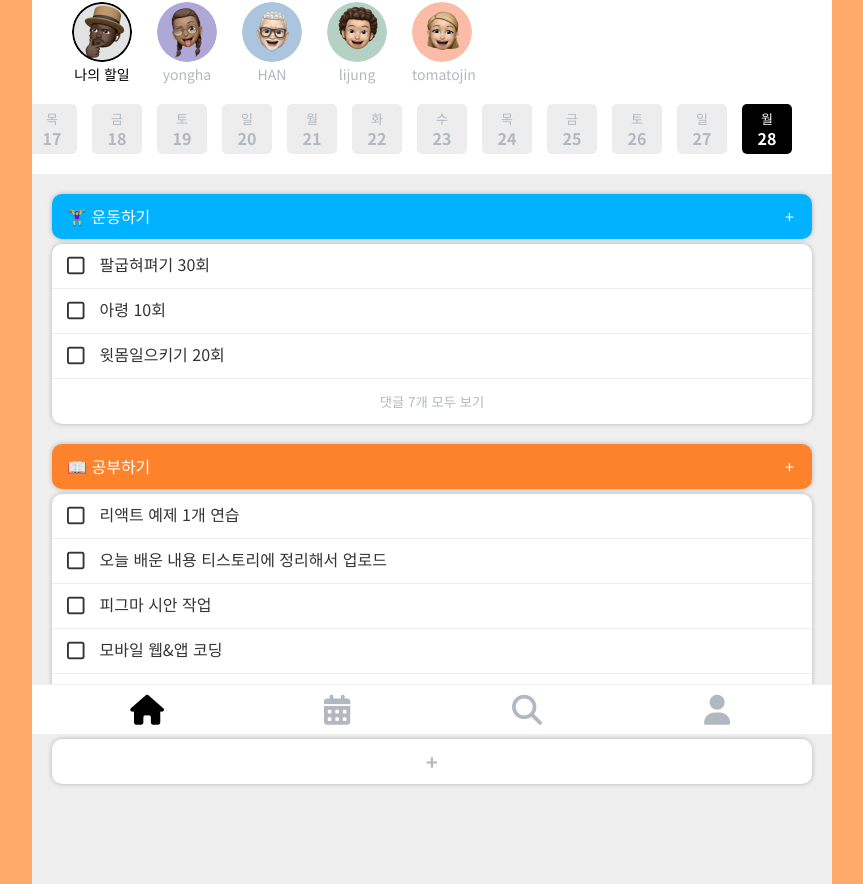
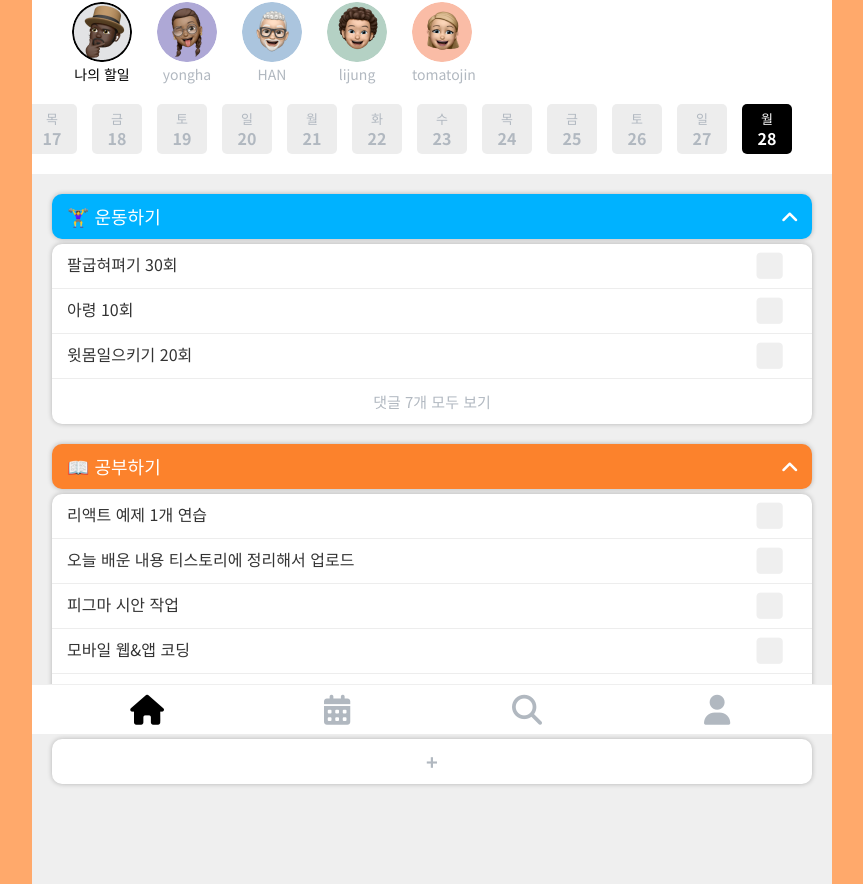
Before and after one commit to pcy09/04_Hi-TODO, a plain HTML site: page index.html in a window 1280 px wide. Shown: the part 66-950 px from the top of the page, without its empty margins (208-1071 px from the left). Drawn offline with nearby package versions, Linux system fonts and the light colour scheme.

Commit message:
2022.11.28

```diff
--- a/css/_common.scss
+++ b/css/_common.scss
@@ -5,10 +5,11 @@ html {
 }
 body {
 	position: relative;
-	background-color: $white;
+	background-color: $efefef;
 	min-width: 320px;
 	max-width: 800px;
 	margin: 0 auto;
+	height: 100vh;
 }
 body * {
 	font-family: "Noto Sans KR", sans-serif;
--- a/css/_main.scss
+++ b/css/_main.scss
@@ -2,6 +2,7 @@
 main {
 	margin-top: 55px;
 	#section1 {
+		background-color: $white;
 		.swiper.profile {
 			width: 100%;
 			height: 105px;
@@ -39,6 +40,8 @@ main {
 		}
 	}
 	#section2 {
+		background-color: $white;
+
 		.swiper.days {
 			width: 100%;
 			height: 80px;
@@ -77,13 +80,14 @@ main {
 			}
 		}
 	}
-	#section3 {
+	#todolist {
 		width: 100%;
 		background-color: $efefef;
 		padding: 20px 20px 100px;
 		.groupWrap {
 			margin-bottom: 20px;
 			.group {
+				position: relative;
 				cursor: pointer;
 				margin-bottom: 5px;
 				width: 100%;
@@ -94,19 +98,32 @@ main {
 				align-items: center;
 				justify-content: space-between;
 				box-shadow: 0 0 5px rgba(0, 0, 0, 0.25);
+				.groupContainer {
+					position: absolute;
+					left: 0;
+					top: 0;
+					width: 100%;
+					height: 45px;
+				}
 				p.groupName {
-					font-size: 16px;
-					font-weight: 400;
+					font-size: 18px;
+					font-weight: 500;
 					color: $white;
 					line-height: 45px;
+					pointer-events: none;
 				}
 				span {
-					display: block;
+					pointer-events: none;
 					width: 45px;
 					height: 45px;
-					text-align: center;
-					line-height: 45px;
-					color: $white;
+					display: flex;
+					justify-content: center;
+					align-items: center;
+					i {
+						font-size: 20px;
+						transition: all 0.5s;
+						color: $white;
+					}
 				}
 				&.sky {
 					background-color: $sky1;
@@ -115,8 +132,10 @@ main {
 					background-color: $orange;
 				}
 			}
-			ul.todolist {
+			ul.list {
 				width: 100%;
+				height: 0;
+				overflow: hidden;
 				background-color: $white;
 				border-radius: 10px;
 				box-shadow: 0 0 5px rgba(0, 0, 0, 0.25);
@@ -129,13 +148,18 @@ main {
 					padding: 0 15px;
 					border-bottom: 1px solid $ededed;
 					button {
+						cursor: pointer;
+						display: block;
+						width: 55px;
 						height: 45px;
 						i {
-							font-size: 20px;
+							pointer-events: none;
+							font-size: 30px;
+							color: $efefef;
 						}
 					}
 					p {
-						width: 100%;
+						flex: 1;
 						line-height: 45px;
 						padding-bottom: 4px;
 						white-space: nowrap;
@@ -145,9 +169,18 @@ main {
 				}
 				button.comment {
 					cursor: pointer;
+					font-size: 15px;
 					width: 100%;
 					height: 45px;
 					color: $b1b8c0;
+				}
+			}
+			&.active {
+				ul.list {
+					height: auto;
+				}
+				.dropDown {
+					transform: rotate(-180deg);
 				}
 			}
 		}
@@ -167,5 +200,7 @@ main {
 				color: $b1b8c0;
 			}
 		}
+		.appenderFormWrap {
+		}
 	}
 }
--- a/index.html
+++ b/index.html
@@ -33,6 +33,8 @@
 		<script src="https://cdn.jsdelivr.net/npm/swiper/swiper-bundle.min.js"></script>
 		<!-- 스크립트 -->
 		<script defer src="js/days.js"></script>
+		<script defer src="js/dropDown.js"></script>
+		<script defer src="js/form.js"></script>
 		<script defer src="js/main.js"></script>
 	</head>
 	<body>
@@ -96,49 +98,84 @@
 					<div id="days" class="swiper-wrapper"></div>
 				</div>
 			</section>
-			<section id="section3">
-				<div class="groupWrap">
+			<section id="todolist">
+				<div class="groupWrap active">
 					<div class="group sky">
 						<p class="groupName">🏋️‍♀️ 운동하기</p>
-						<span>+</span>
+						<span><i class="fa-solid fa-angle-down dropDown"></i></span>
 					</div>
-					<ul class="todolist">
+					<ul class="list">
 						<li>
-							<button><i class="fa-regular fa-square"></i></button>
 							<p>팔굽혀펴기 30회</p>
+							<button class="complete">
+								<i
+									class="fa-solid fa-square"
+									style="color: rgb(239, 239, 239)"
+								></i>
+							</button>
 						</li>
 						<li>
-							<button><i class="fa-regular fa-square"></i></button>
 							<p>아령 10회</p>
+							<button class="complete">
+								<i
+									class="fa-solid fa-square"
+									style="color: rgb(239, 239, 239)"
+								></i>
+							</button>
 						</li>
 						<li>
-							<button><i class="fa-regular fa-square"></i></button>
 							<p>윗몸일으키기 20회</p>
+							<button class="complete">
+								<i
+									class="fa-solid fa-square"
+									style="color: rgb(239, 239, 239)"
+								></i>
+							</button>
 						</li>
 						<button class="comment">댓글 7개 모두 보기</button>
 					</ul>
 				</div>
-				<div class="groupWrap">
+				<div class="groupWrap active">
 					<div class="group orange">
 						<p class="groupName">📖 공부하기</p>
-						<span>+</span>
+						<span><i class="fa-solid fa-angle-down dropDown"></i></span>
 					</div>
-					<ul class="todolist">
+					<ul class="list">
 						<li>
-							<button><i class="fa-regular fa-square"></i></button>
 							<p>리액트 예제 1개 연습</p>
+							<button class="complete">
+								<i
+									class="fa-solid fa-square"
+									style="color: rgb(239, 239, 239)"
+								></i>
+							</button>
 						</li>
 						<li>
-							<button><i class="fa-regular fa-square"></i></button>
 							<p>오늘 배운 내용 티스토리에 정리해서 업로드</p>
+							<button class="complete">
+								<i
+									class="fa-solid fa-square"
+									style="color: rgb(239, 239, 239)"
+								></i>
+							</button>
 						</li>
 						<li>
-							<button><i class="fa-regular fa-square"></i></button>
 							<p>피그마 시안 작업</p>
+							<button class="complete">
+								<i
+									class="fa-solid fa-square"
+									style="color: rgb(239, 239, 239)"
+								></i>
+							</button>
 						</li>
 						<li>
-							<button><i class="fa-regular fa-square"></i></button>
 							<p>모바일 웹&앱 코딩</p>
+							<button class="complete">
+								<i
+									class="fa-solid fa-square"
+									style="color: rgb(239, 239, 239)"
+								></i>
+							</button>
 						</li>
 						<button class="comment">댓글 0개 모두 보기</button>
 					</ul>
@@ -146,6 +183,12 @@
 				<div class="createGroup">
 					<button>+</button>
 				</div>
+				<!-- <div class="appenderFormWrap">
+					<form action="" name="appenderForm">
+						<input placeholder="무엇을 할까요?" type="text" />
+						<button type="submit">전송</button>
+					</form>
+				</div> -->
 			</section>
 		</main>
 		<footer>
--- /dev/null
+++ b/js/dropDown.js
@@ -0,0 +1,6 @@
+const accordion = document.getElementsByClassName("group");
+for (i = 0; i < accordion.length; i++) {
+	accordion[i].addEventListener("click", (event) => {
+		event.target.parentNode.classList.toggle("active");
+	});
+}
--- /dev/null
+++ b/js/form.js
@@ -0,0 +1,24 @@
+const $todolist = document.getElementById("todolist");
+
+/* 함수 */
+// (1) 토글 함수 (완료/취소)
+function toggleItem(event) {
+	const $content = event.target.parentNode.querySelector("p");
+	const completed =
+		event.target.innerHTML.trim() ===
+		`<i class="fa-solid fa-square" style="color: rgb(239, 239, 239)"></i>`;
+
+	event.target.innerHTML = completed
+		? `<i class="fa-solid fa-square-check" style="color: rgb(52, 120, 246);"></i>`
+		: `<i class="fa-solid fa-square" style="color: rgb(239, 239, 239)"></i>`;
+	$content.style.color = completed ? "#c4c4c4" : "#333";
+	$content.style.textDecoration = completed ? "line-through" : "none";
+	event.target.querySelector("i").style.color = completed
+		? "#3478F6"
+		: "#efefef";
+}
+
+/* 이벤트 */
+$todolist.querySelectorAll(".complete").forEach(($complete) => {
+	$complete.onclick = toggleItem;
+});
```
Also changed, not shown: css/style.css.
